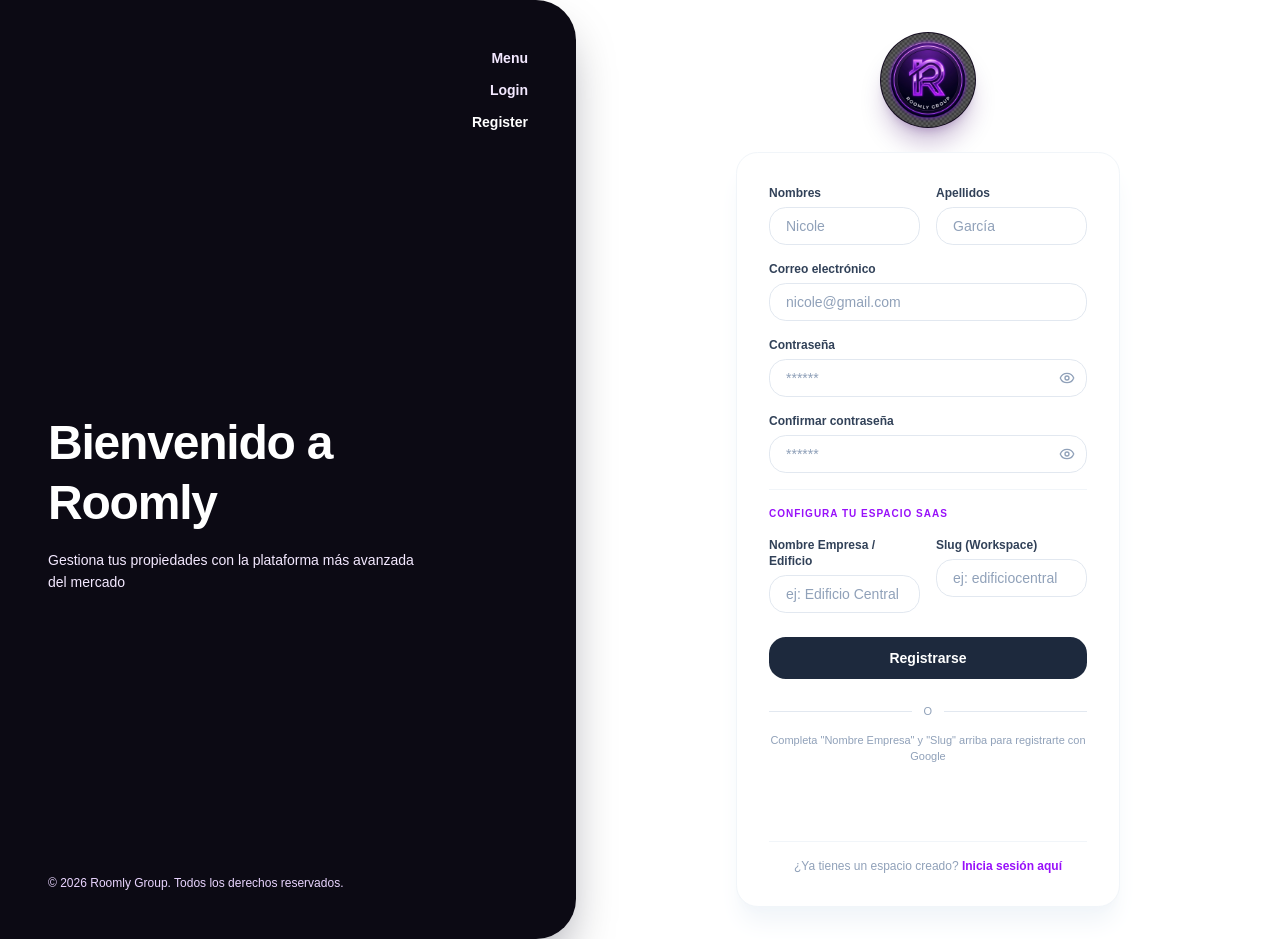
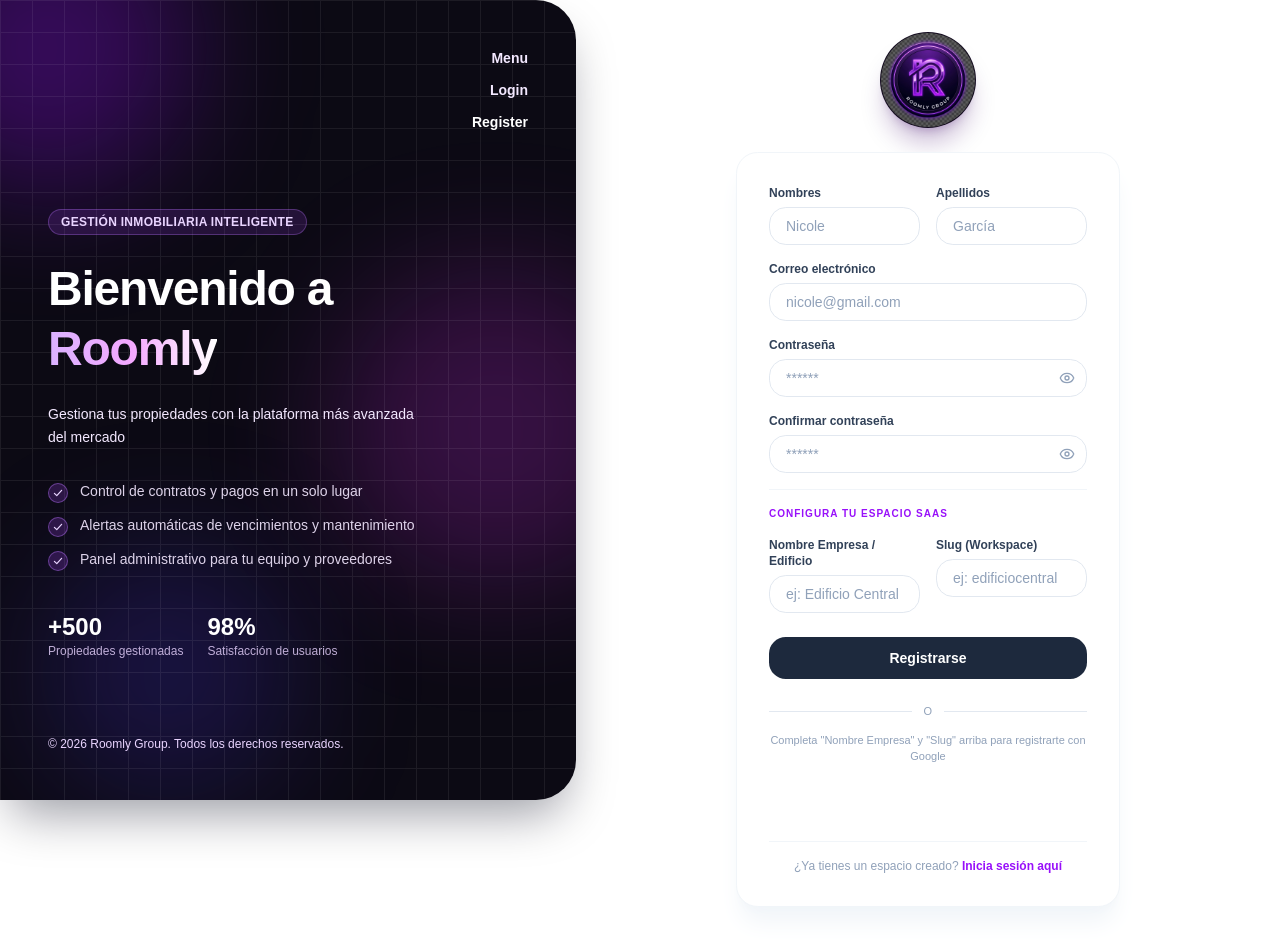
Before and after one commit to NicoleRU22/Roomly, a React (Vite) app in the folder frontend/: page /register in a window 1280 px wide. Built offline with nearby package versions, Linux system fonts and the light colour scheme; no server answers.

Commit message:
Redesign auth layout side panel with visual polish
Adds background glows, a grid pattern, a benefits list, and quick
stats to the login/register side panel.

```diff
--- a/frontend/src/core/components/layout/AuthLayout.tsx
+++ b/frontend/src/core/components/layout/AuthLayout.tsx
@@ -9,10 +9,25 @@
     <div className="min-h-screen flex flex-col md:flex-row bg-white text-slate-900 font-sans">
 
       {/* SECCIÓN IZQUIERDA: FONDO OSCURO EDITORIAL */}
-      <div className="w-full md:w-[45%] bg-[#0c0a14] flex flex-col justify-between p-8 md:p-12 text-white relative min-h-[40vh] md:min-h-screen md:rounded-r-[40px] shadow-2xl shadow-slate-950/40">
+      <div className="w-full md:w-[45%] bg-[#0c0a14] flex flex-col justify-between p-8 md:p-12 text-white relative min-h-[40vh] md:min-h-screen md:h-screen md:sticky md:top-0 md:self-start md:rounded-r-[40px] shadow-2xl shadow-slate-950/40 overflow-hidden">
+
+        {/* Decoración: glows de color */}
+        <div className="pointer-events-none absolute -top-24 -left-24 w-72 h-72 bg-purple-600/30 rounded-full blur-3xl" />
+        <div className="pointer-events-none absolute top-1/3 -right-20 w-80 h-80 bg-fuchsia-500/20 rounded-full blur-3xl" />
+        <div className="pointer-events-none absolute bottom-0 left-10 w-64 h-64 bg-indigo-600/20 rounded-full blur-3xl" />
+
+        {/* Patrón de rejilla sutil */}
+        <div
+          className="pointer-events-none absolute inset-0 opacity-[0.07]"
+          style={{
+            backgroundImage:
+              'linear-gradient(to right, #ffffff 1px, transparent 1px), linear-gradient(to bottom, #ffffff 1px, transparent 1px)',
+            backgroundSize: '32px 32px',
+          }}
+        />
 
         {/* Enlaces de navegación vertical superior derecho */}
-        <div className="self-end flex flex-col space-y-3 text-sm font-bold text-purple-100 items-end text-right">
+        <div className="relative self-end flex flex-col space-y-3 text-sm font-bold text-purple-100 items-end text-right">
           <Link to="/" className="hover:text-white transition-colors">Menu</Link>
           <Link
             to="/login"
@@ -29,18 +44,54 @@
         </div>
 
         {/* Textos centrales */}
-        <div className="my-auto max-w-sm space-y-4 pt-10 md:pt-0">
+        <div className="relative my-auto max-w-sm space-y-6 pt-10 md:pt-0 md:overflow-y-auto md:max-h-[calc(100vh-8rem)]">
+          <span className="inline-block px-3 py-1 rounded-full bg-purple-500/15 border border-purple-400/30 text-purple-200 text-xs font-bold tracking-wide uppercase">
+            Gestión inmobiliaria inteligente
+          </span>
+
           <h2 className="text-4xl md:text-5xl font-extrabold tracking-tight leading-tight">
             Bienvenido a <br />
-            <span className="font-black text-white">Roomly</span>
+            <span className="font-black bg-gradient-to-r from-purple-300 via-fuchsia-300 to-white bg-clip-text text-transparent">
+              Roomly
+            </span>
           </h2>
           <p className="text-sm md:text-md text-purple-100 font-medium leading-relaxed">
             Gestiona tus propiedades con la plataforma más avanzada del mercado
           </p>
+
+          {/* Lista de beneficios */}
+          <ul className="space-y-3 pt-2">
+            {[
+              'Control de contratos y pagos en un solo lugar',
+              'Alertas automáticas de vencimientos y mantenimiento',
+              'Panel administrativo para tu equipo y proveedores',
+            ].map((item) => (
+              <li key={item} className="flex items-start gap-3 text-sm text-purple-100/90">
+                <span className="mt-0.5 flex-shrink-0 w-5 h-5 rounded-full bg-purple-500/20 border border-purple-400/40 flex items-center justify-center">
+                  <svg viewBox="0 0 20 20" fill="none" className="w-3 h-3">
+                    <path d="M4 10.5L8 14.5L16 5.5" stroke="#e9d5ff" strokeWidth="2" strokeLinecap="round" strokeLinejoin="round" />
+                  </svg>
+                </span>
+                <span>{item}</span>
+              </li>
+            ))}
+          </ul>
+
+          {/* Métricas rápidas */}
+          <div className="flex gap-6 pt-4">
+            <div>
+              <p className="text-2xl font-extrabold text-white">+500</p>
+              <p className="text-xs text-purple-200/80">Propiedades gestionadas</p>
+            </div>
+            <div>
+              <p className="text-2xl font-extrabold text-white">98%</p>
+              <p className="text-xs text-purple-200/80">Satisfacción de usuarios</p>
+            </div>
+          </div>
         </div>
 
         {/* Footer izquierdo (ilustrativo) */}
-        <div className="hidden md:block text-xs text-purple-200">
+        <div className="relative hidden md:block text-xs text-purple-200">
           &copy; {new Date().getFullYear()} Roomly Group. Todos los derechos reservados.
         </div>
       </div>
```
